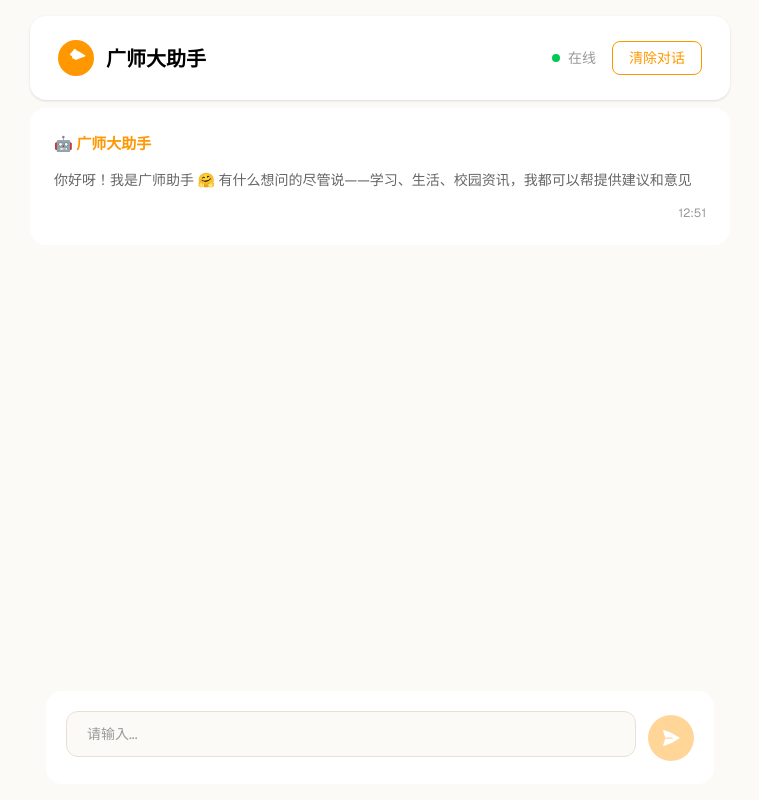
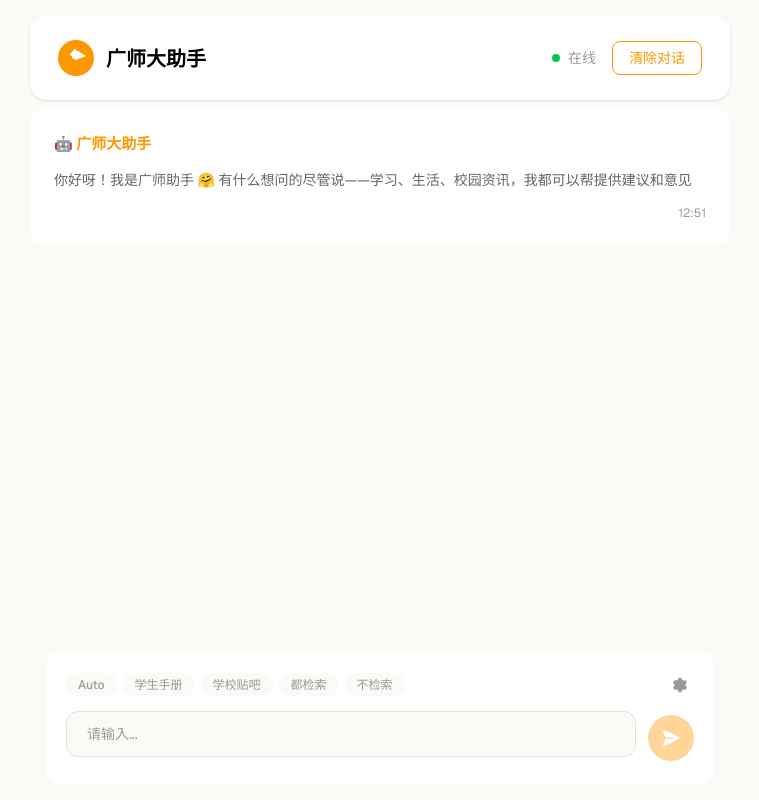
Before and after one commit to HsunR/school-agent, a Next.js app in the folder frontend/: page / in a window 1280 px wide. Shown: the whole page, without its empty margins (260-1019 px from the left). Built offline with nearby package versions, Linux system fonts and the light colour scheme; a web font is replaced by a local one.

Commit message:
feat: add KB retrieval radio buttons and settings popover to ChatInput

```diff
--- a/frontend/src/components/ChatInput.tsx
+++ b/frontend/src/components/ChatInput.tsx
@@ -1,15 +1,37 @@
 "use client";
 
-import { useState, useRef, useCallback, KeyboardEvent, ChangeEvent } from "react";
+import { useState, useRef, useCallback, useEffect, KeyboardEvent, ChangeEvent } from "react";
+import type { RetrievalMode, RetrievalSettings } from "@/types/chat";
+
+const RETRIEVAL_OPTIONS: { value: RetrievalMode; label: string }[] = [
+  { value: "auto", label: "Auto" },
+  { value: "manual", label: "学生手册" },
+  { value: "forum", label: "学校贴吧" },
+  { value: "both", label: "都检索" },
+  { value: "none", label: "不检索" },
+];
 
 interface ChatInputProps {
   onSend: (content: string) => void;
   isLoading: boolean;
+  retrievalMode: RetrievalMode;
+  onRetrievalModeChange: (mode: RetrievalMode) => void;
+  settings: RetrievalSettings;
+  onSettingsChange: (settings: RetrievalSettings) => void;
 }
 
-export default function ChatInput({ onSend, isLoading }: ChatInputProps) {
+export default function ChatInput({
+  onSend,
+  isLoading,
+  retrievalMode,
+  onRetrievalModeChange,
+  settings,
+  onSettingsChange,
+}: ChatInputProps) {
   const [text, setText] = useState("");
+  const [showSettings, setShowSettings] = useState(false);
   const textareaRef = useRef<HTMLTextAreaElement>(null);
+  const settingsRef = useRef<HTMLDivElement>(null);
 
   const adjustHeight = useCallback(() => {
     const el = textareaRef.current;
@@ -46,11 +68,89 @@ export default function ChatInput({ onSend, isLoading }: ChatInputProps) {
     [handleSend]
   );
 
+  useEffect(() => {
+    if (!showSettings) return;
+    const handleClick = (e: MouseEvent) => {
+      if (settingsRef.current && !settingsRef.current.contains(e.target as Node)) {
+        setShowSettings(false);
+      }
+    };
+    document.addEventListener("mousedown", handleClick);
+    return () => document.removeEventListener("mousedown", handleClick);
+  }, [showSettings]);
+
   const canSend = text.trim().length > 0 && !isLoading;
 
   return (
     <div className="mx-auto w-full max-w-[700px] px-4 pb-4">
-      <div className="flex items-center gap-3 rounded-2xl bg-bg-card px-5 py-5">
+      <div className="rounded-2xl bg-bg-card px-5 py-5">
+        {/* ── KB selector row ── */}
+        <div className="relative mb-3 flex items-center gap-1.5">
+          {RETRIEVAL_OPTIONS.map((opt) => (
+            <button
+              key={opt.value}
+              type="button"
+              onClick={() => onRetrievalModeChange(opt.value)}
+              className={`rounded-full px-3 py-1 text-xs font-medium transition-colors ${
+                retrievalMode === opt.value
+                  ? "bg-brand text-white"
+                  : "bg-bg-soft text-text-tertiary hover:bg-border-soft"
+              }`}
+            >
+              {opt.label}
+            </button>
+          ))}
+          <button
+            type="button"
+            onClick={() => setShowSettings((prev) => !prev)}
+            className="ml-auto flex h-7 w-7 items-center justify-center rounded-full text-text-tertiary transition-colors hover:bg-bg-soft hover:text-foreground"
+            aria-label="Settings"
+          >
+            <svg xmlns="http://www.w3.org/2000/svg" viewBox="0 0 20 20" fill="currentColor" className="h-4 w-4">
+              <path fillRule="evenodd" d="M7.84 1.804A1 1 0 0 1 8.82 1h2.36a1 1 0 0 1 .98.804l.331 1.652a6.993 6.993 0 0 1 1.929 1.115l1.598-.54a1 1 0 0 1 1.186.447l1.18 2.044a1 1 0 0 1-.205 1.251l-1.267 1.113a7.047 7.047 0 0 1 0 2.228l1.267 1.113a1 1 0 0 1 .205 1.25l-1.18 2.045a1 1 0 0 1-1.187.447l-1.598-.54a6.993 6.993 0 0 1-1.929 1.115l-.33 1.652A1 1 0 0 1 11.18 19H8.82a1 1 0 0 1-.98-.804l-.331-1.652a6.993 6.993 0 0 1-1.929-1.115l-1.598.54a1 1 0 0 1-1.186-.447l-1.18-2.044a1 1 0 0 1 .205-1.251l1.267-1.113a7.05 7.05 0 0 1 0-2.228L1.82 7.593a1 1 0 0 1-.205-1.25l1.18-2.045a1 1 0 0 1 1.187-.447l1.598.54A6.993 6.993 0 0 1 7.51 3.456l.33-1.652Z" clipRule="evenodd" />
+              <path d="M10 13a3 3 0 1 0 0-6 3 3 0 0 0 0 6Z" />
+            </svg>
+          </button>
+
+          {/* ── Settings popover ── */}
+          {showSettings && (
+            <div ref={settingsRef} className="absolute bottom-full right-0 mb-2 w-64 rounded-xl border border-border-soft bg-white p-4 shadow-lg">
+              <h3 className="mb-3 text-sm font-semibold text-foreground">RAG 检索设置</h3>
+              <div className="space-y-3">
+                <div>
+                  <label className="text-xs text-text-tertiary">学生手册 Top-K</label>
+                  <input
+                    type="number" min={1} max={20}
+                    value={settings.top_k_manual}
+                    onChange={(e) => onSettingsChange({ ...settings, top_k_manual: Number(e.target.value) })}
+                    className="w-full rounded-lg border border-border-soft px-3 py-1.5 text-sm outline-none focus:border-brand"
+                  />
+                </div>
+                <div>
+                  <label className="text-xs text-text-tertiary">学校贴吧 Top-K</label>
+                  <input
+                    type="number" min={1} max={20}
+                    value={settings.top_k_forum}
+                    onChange={(e) => onSettingsChange({ ...settings, top_k_forum: Number(e.target.value) })}
+                    className="w-full rounded-lg border border-border-soft px-3 py-1.5 text-sm outline-none focus:border-brand"
+                  />
+                </div>
+                <div>
+                  <label className="text-xs text-text-tertiary">评分筛选 Top-K</label>
+                  <input
+                    type="number" min={1} max={10}
+                    value={settings.top_k_scored}
+                    onChange={(e) => onSettingsChange({ ...settings, top_k_scored: Number(e.target.value) })}
+                    className="w-full rounded-lg border border-border-soft px-3 py-1.5 text-sm outline-none focus:border-brand"
+                  />
+                </div>
+              </div>
+            </div>
+          )}
+        </div>
+
+        {/* ── Input area (unchanged) ── */}
+        <div className="flex items-center gap-3">
           <div className="relative flex-1">
             <textarea
               ref={textareaRef}
@@ -82,5 +182,6 @@ export default function ChatInput({ onSend, isLoading }: ChatInputProps) {
           </button>
         </div>
       </div>
+    </div>
   );
 }
```
Lines whose indentation alone changed are shown as unchanged.
